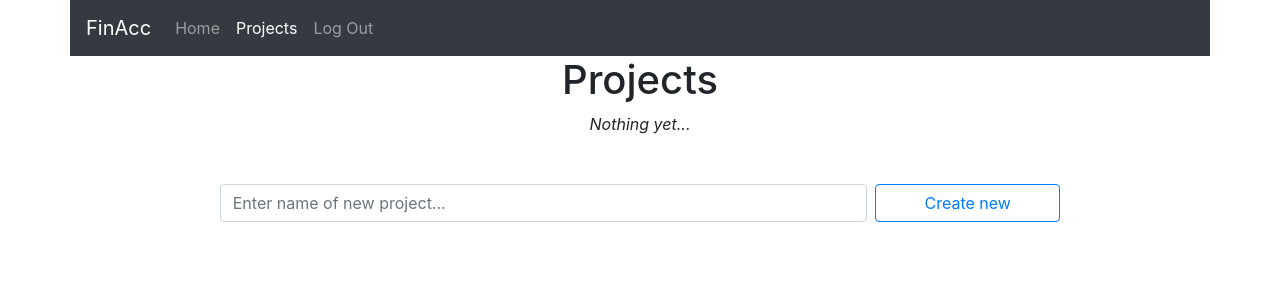
After one commit to alekon28/financial_accounting, a Flask app: page /project in a window 1280 px wide. The commit adds this page. Shown: the top 300 px of the page. Run offline with Flask 2, Linux system fonts and the light colour scheme; a user stored in the database is signed in; data comes from the database, SQL or seed files in the repository; both versions use the stored data as it was after the commit; some libraries are stand-ins or nearby versions.

Commit message:
add projects

```diff
--- a/finacc/__init__.py
+++ b/finacc/__init__.py
@@ -5,7 +5,7 @@ from flask_login import LoginManager
 
 app = Flask(__name__)
 app.secret_key = "LkdrmcPb0O"
-app.config['SQLALCHEMY_DATABASE_URI'] = 'sqlite:////home/diana/projects/financial_accounting/database/main.db'
+app.config['SQLALCHEMY_DATABASE_URI'] = 'sqlite:////home/sasha/PycharmProjects/financial_accounting/database/main.db'
 db = SQLAlchemy(app)
 lm = LoginManager(app)
 
--- a/finacc/routes.py
+++ b/finacc/routes.py
@@ -30,7 +30,7 @@ def login():
                 return render_template("login.html")
             else:
                 login_user(user)
-                return redirect(url_for("profile"))
+                return redirect(url_for("project"))
 
 
 @app.route('/register', methods=["GET", "POST"])
@@ -67,19 +67,40 @@ def logout():
     return redirect(url_for('index'))
 
 
-@app.route('/profile', methods=["GET", "POST"])
+@app.route('/project', methods=["GET", "POST"])
 @login_required
-def profile():
+def project():
     user_id = current_user.id
     if request.method == "POST":
         project_name = request.form.get("project_name")
-        new_project = Project(user_id=user_id, name=project_name)
-        db.session.add(new_project)
-        db.session.commit()
-        flash(f"Project {project_name} created successfully", "success")
+        if Project.query.filter_by(name=project_name).first():
+            flash(f"Project {project_name} already exists", "error")
+        else:
+            new_project = Project(user_id=user_id, name=project_name)
+            db.session.add(new_project)
+            db.session.commit()
+            flash(f"Project {project_name} created successfully", "success")
     projects = Project.query.filter_by(user_id=user_id).all()
     print(projects)
-    return render_template("profile.html", projects=projects)
+    return render_template("project.html", projects=projects)
+
+
+@app.route('/project/<proj_id>', methods=["GET", "POST"])
+@login_required
+def project(proj_id):
+    user_id = current_user.id
+    if request.method == "POST":
+        project_name = request.form.get("project_name")
+        if Project.query.filter_by(name=project_name).first():
+            flash(f"Project {project_name} already exists", "error")
+        else:
+            new_project = Project(user_id=user_id, name=project_name)
+            db.session.add(new_project)
+            db.session.commit()
+            flash(f"Project {project_name} created successfully", "success")
+    projects = Project.query.filter_by(user_id=user_id).all()
+    print(projects)
+    return render_template("project.html", projects=projects)
 
 
 @app.after_request
--- a/finacc/templates/base.html
+++ b/finacc/templates/base.html
@@ -10,7 +10,7 @@
     <div class="navbar-nav">
       {% if current_user.is_authenticated %}
         <a class="nav-item nav-link {% if active_page == "index" %} active {% endif %}" href="{{ url_for('index') }}">Home</a>
-        <a class="nav-item nav-link {% if active_page == "profile" %} active {% endif %}" href="{{ url_for('profile') }}">Projects</a>
+        <a class="nav-item nav-link {% if active_page == "project" %} active {% endif %}" href="{{ url_for('project') }}">Projects</a>
         <a class="nav-item nav-link " href="{{ url_for('logout') }}">Log Out</a>
       {% else %}
         <a class="nav-item nav-link {% if active_page == "index" %}active {% endif %}" href="{{ url_for('index') }}">Home </a>
--- /dev/null
+++ b/finacc/templates/project.html
@@ -0,0 +1,29 @@
+{% extends 'base.html' %}
+{% set active_page = "project" %}
+
+{% block header %}
+  <h1>{% block title %}Projects{% endblock %}</h1>
+{% endblock %}
+
+{% block content %}
+    <div class="container">
+    {% if projects %}
+        {% for project in projects %}
+        <div class="row justify-content-center">
+            <a href="#" class="alert alert-secondary alert-link col-9 m-1">{{ project.name }}</a>
+        </div>
+        {% endfor %}
+    {% else %}
+        <div class="row justify-content-center">
+            <em class="text-center">Nothing yet...</em>
+        </div>
+    {% endif %}
+    </div>
+    <div class="container">
+        <form class="row justify-content-center mt-5" method="post">
+            <label class="sr-only" for="inlineFormInputName2">Name</label>
+            <input name="project_name" type="text" class="form-control mb-2 mr-sm-2 col-7" id="nameOfNewProject" placeholder="Enter name of new project...">
+            <button type="submit" class="btn btn-outline-primary mb-2 col-2">Create new</button>
+        </form>
+    </div>
+{% endblock %}
```
Also changed, not shown: finacc/templates/profile.html (deleted, +0 -23 lines), database/main.db.
